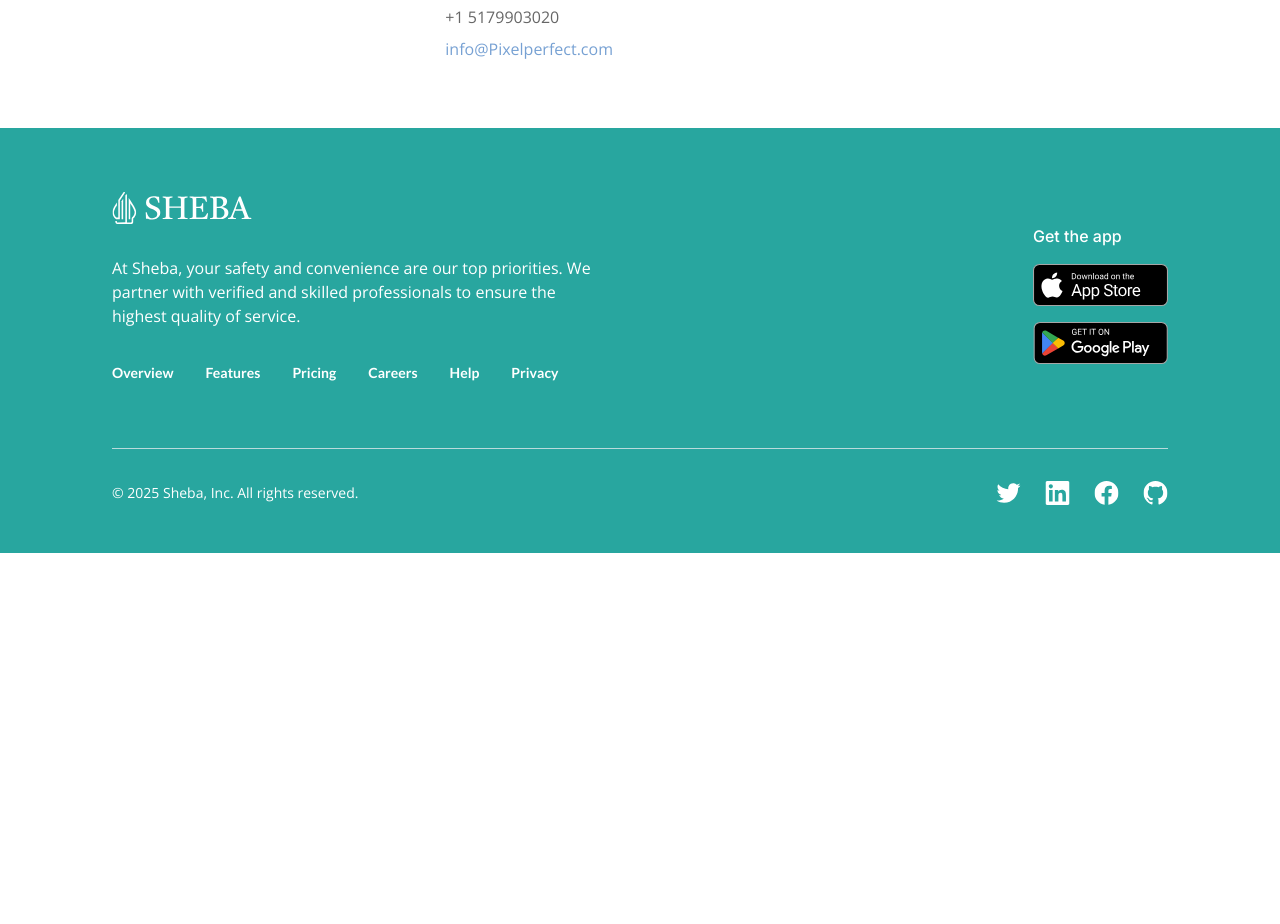
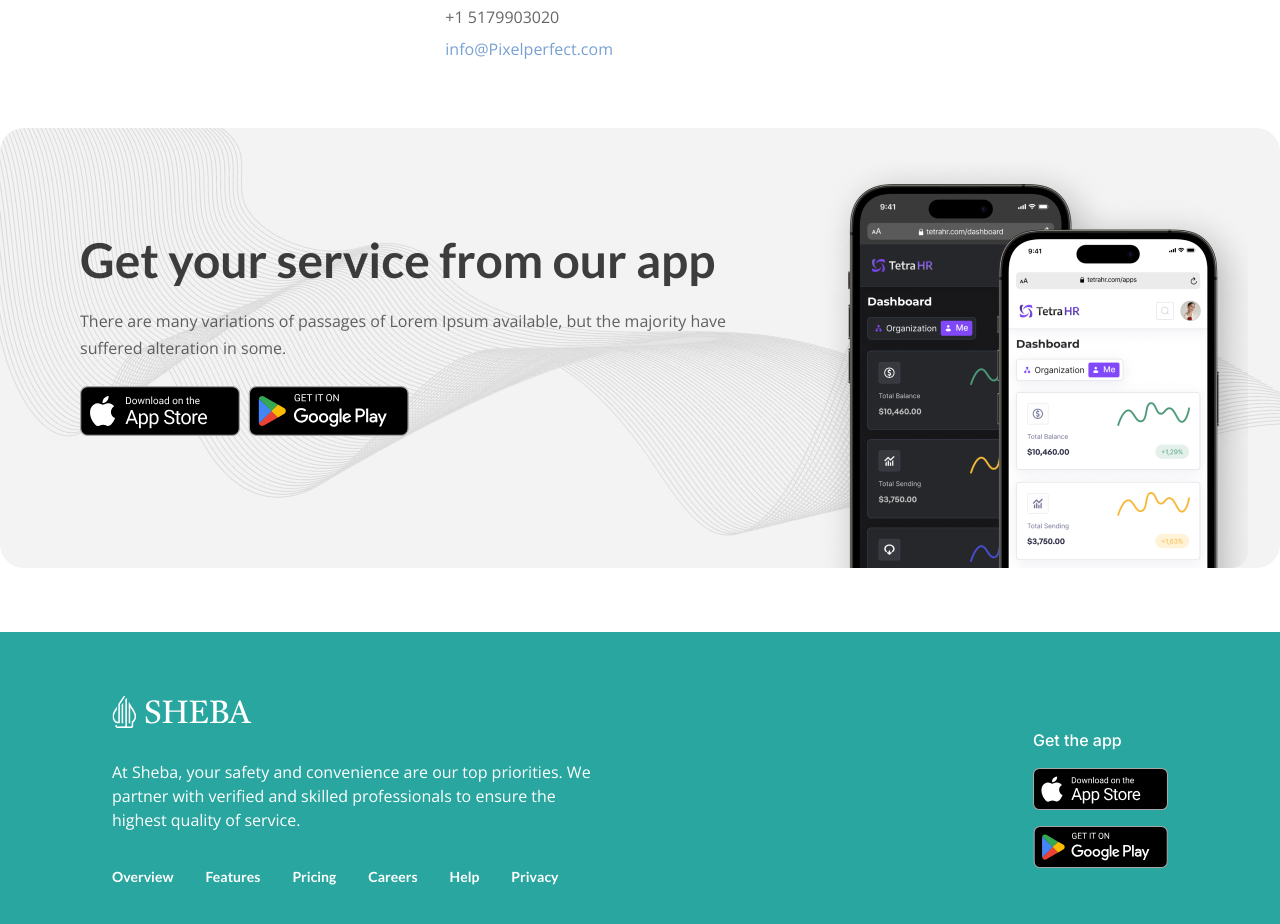
Before and after one commit to Biplob17h/AdhunikBD_NEXT, a Next.js app: page /privacy in a window 1280 px wide. Shown: the part 2920-3844 px from the top of the page. Before the commit the page ends 3473 px from the top, so only its background shows below. Built offline with nearby package versions, Linux system fonts and the light colour scheme.

Commit message:
feat(PrivacyPage): add AdsBannerSection to privacy policy page

```diff
--- a/src/app/privacy/page.jsx
+++ b/src/app/privacy/page.jsx
@@ -1,3 +1,4 @@
+import AdsBannerSection from "@/components/screens/home/app-ads";
 import PrivacySection from "@/components/screens/privacy/privacy";
 import HeaderSection from "@/components/shared/header";
 
@@ -9,6 +10,7 @@
         links={["Home", "Privacy Policy"]}
       />
       <PrivacySection />
+      <AdsBannerSection />
     </>
   );
 };
```
